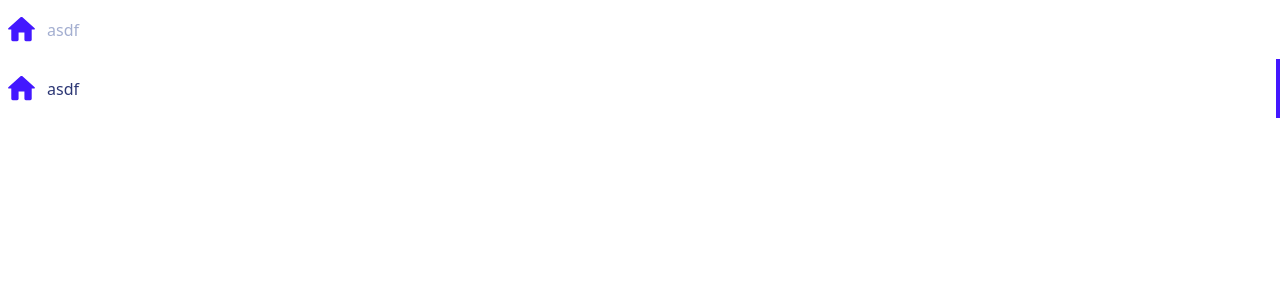
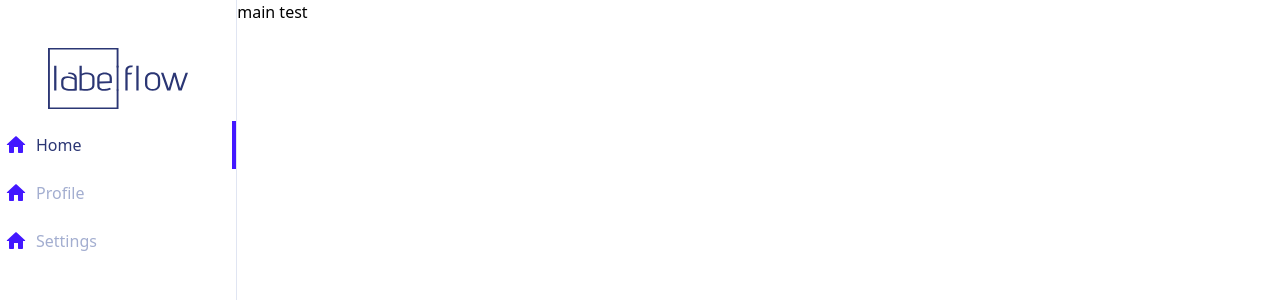
Before and after one commit to alireza107/label-flow-frontend, a Next.js app: page / in a window 1280 px wide. Shown: the top 300 px of the page. Built offline with nearby package versions, Linux system fonts and the light colour scheme.

Commit message:
feat(comp): add sidebar component

```diff
--- a/src/app/layout.tsx
+++ b/src/app/layout.tsx
@@ -1,3 +1,5 @@
+import { Sidebar } from '@/components/sidebar/sidebar'
+
 import './globals.css'
 
 export default function RootLayout({
@@ -7,7 +9,10 @@ export default function RootLayout({
 }>): JSX.Element {
   return (
     <html lang="en">
-      <body>{children}</body>
+      <body className="min-h-screen flex">
+        <Sidebar />
+        <main className="w-full">{children}</main>
+      </body>
     </html>
   )
 }
--- a/src/app/page.tsx
+++ b/src/app/page.tsx
@@ -1,19 +1,3 @@
-import Image from 'next/image'
-
-import MenuItem from '@/components/menu-item/menu-item'
-
 export default function Home(): JSX.Element {
-  return (
-    <div>
-      <MenuItem
-        text="asdf"
-        icon={<Image src="/images/Icon.svg" alt="icon" width={35} height={35} />}
-      />
-      <MenuItem
-        text="asdf"
-        isActive
-        icon={<Image src="/images/Icon.svg" alt="icon" width={35} height={35} />}
-      />
-    </div>
-  )
+  return <div>main test</div>
 }
--- a/src/components/menu-item/menu-item.tsx
+++ b/src/components/menu-item/menu-item.tsx
@@ -16,10 +16,10 @@ const MenuItem: React.FC<MenuItemProps> = ({
   })
 
   return (
-    <div className={classes} {...rest}>
+    <li className={classes} {...rest}>
       {icon && <div>{icon}</div>}
-      <div>{text}</div>
-    </div>
+      <div className="select-none">{text}</div>
+    </li>
   )
 }
 
--- /dev/null
+++ b/src/components/sidebar/sidebar.tsx
@@ -0,0 +1,50 @@
+'use client'
+
+import Image from 'next/image'
+import { usePathname, useRouter } from 'next/navigation'
+
+import MenuItem from '../menu-item/menu-item'
+
+export const Sidebar: React.FC = () => {
+  const SidebarItems = [
+    {
+      title: 'Home',
+      // FIXME: change icons to correct ones
+      icon: <Image src="/images/Icon.svg" alt="icon" width={24} height={24} />,
+      link: '/',
+    },
+    {
+      title: 'Profile',
+      icon: <Image src="/images/Icon.svg" alt="icon" width={24} height={24} />,
+      link: '/profile',
+    },
+    {
+      title: 'Settings',
+      icon: <Image src="/images/Icon.svg" alt="icon" width={24} height={24} />,
+      link: '/settings',
+    },
+  ]
+
+  const pathname = usePathname()
+
+  const router = useRouter()
+
+  return (
+    <aside className="py-12 border-r-[1px] border-base-75">
+      <div className="px-12 mb-3">
+        <Image src="/images/Logo.svg" alt="logo" width={194} height={85} />
+      </div>
+      <ul>
+        {SidebarItems.map((item, index) => (
+          <MenuItem
+            key={index}
+            text={item.title}
+            icon={item.icon}
+            isActive={pathname === item.link}
+            onClick={() => router.push(item.link)}
+          />
+        ))}
+      </ul>
+    </aside>
+  )
+}
```
Also changed, not shown: public/images/Logo.svg (added), todo.txt (added).
